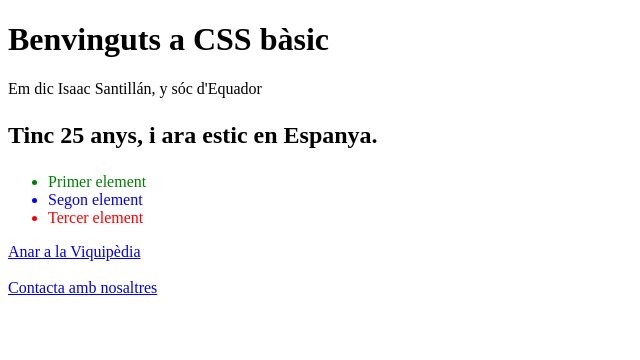
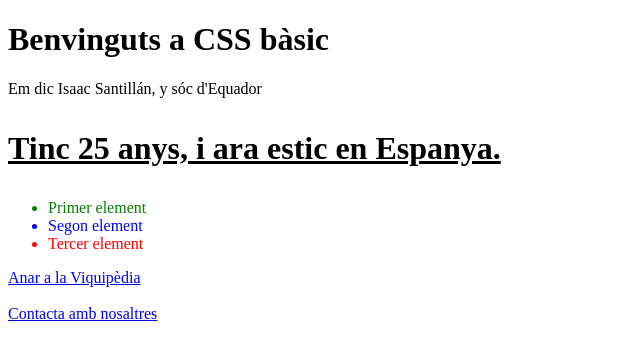
Before and after one commit to IsaacSantillan/DAM1M04-Exercici001, a plain HTML site: page index.html in a window 1280 px wide. Shown: the whole page, without its empty margins (0-640 px from the left). Drawn offline with Linux system fonts and the light colour scheme.

Commit message:
index.html corregido

```diff
--- a/index.html
+++ b/index.html
@@ -12,7 +12,7 @@
 
     <p class="text-important">Em dic Isaac Santillán, y sóc d'Equador</p>
 
-    <p class="gran negreta subrallat">Tinc 25 anys, i ara estic en Espanya.
+    <p class="gran negreta subratllat">Tinc 25 anys, i ara estic en Espanya.
 
     <ul>
         <li class="vermell">Primer element</li>
```
